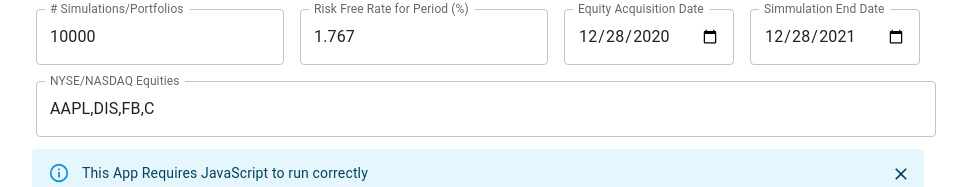
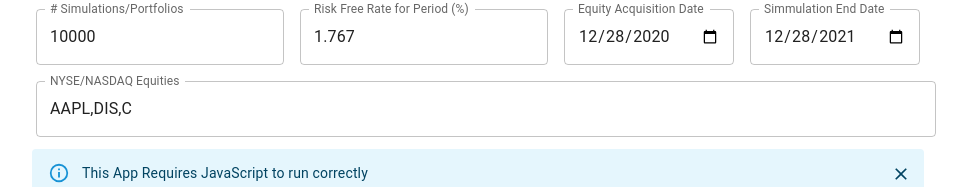
Before and after one commit to LangLazy/curveSurfing, a React (Create React App) app in the folder app/efficient-frontier/: page / in a window 1280 px wide. Shown: the part 308-495 px from the top of the page, without its empty margins (162-1129 px from the left). Built offline with nearby package versions, Linux system fonts and the light colour scheme.

Commit message:
added new API response format

```diff
--- a/app/efficient-frontier/src/App.js
+++ b/app/efficient-frontier/src/App.js
@@ -6,7 +6,7 @@ import LoadingButton from '@material-ui/lab/LoadingButton';
 import Alert from '@mui/material/Alert';
 function App() {
   const stateObj = {
-    stocks: "AAPL,DIS,FB,C",
+    stocks: "AAPL,DIS,C",
     numberPortfolios: "10000",
     startDate: "2020-12-28",
     endDate: "2021-12-28",
```
